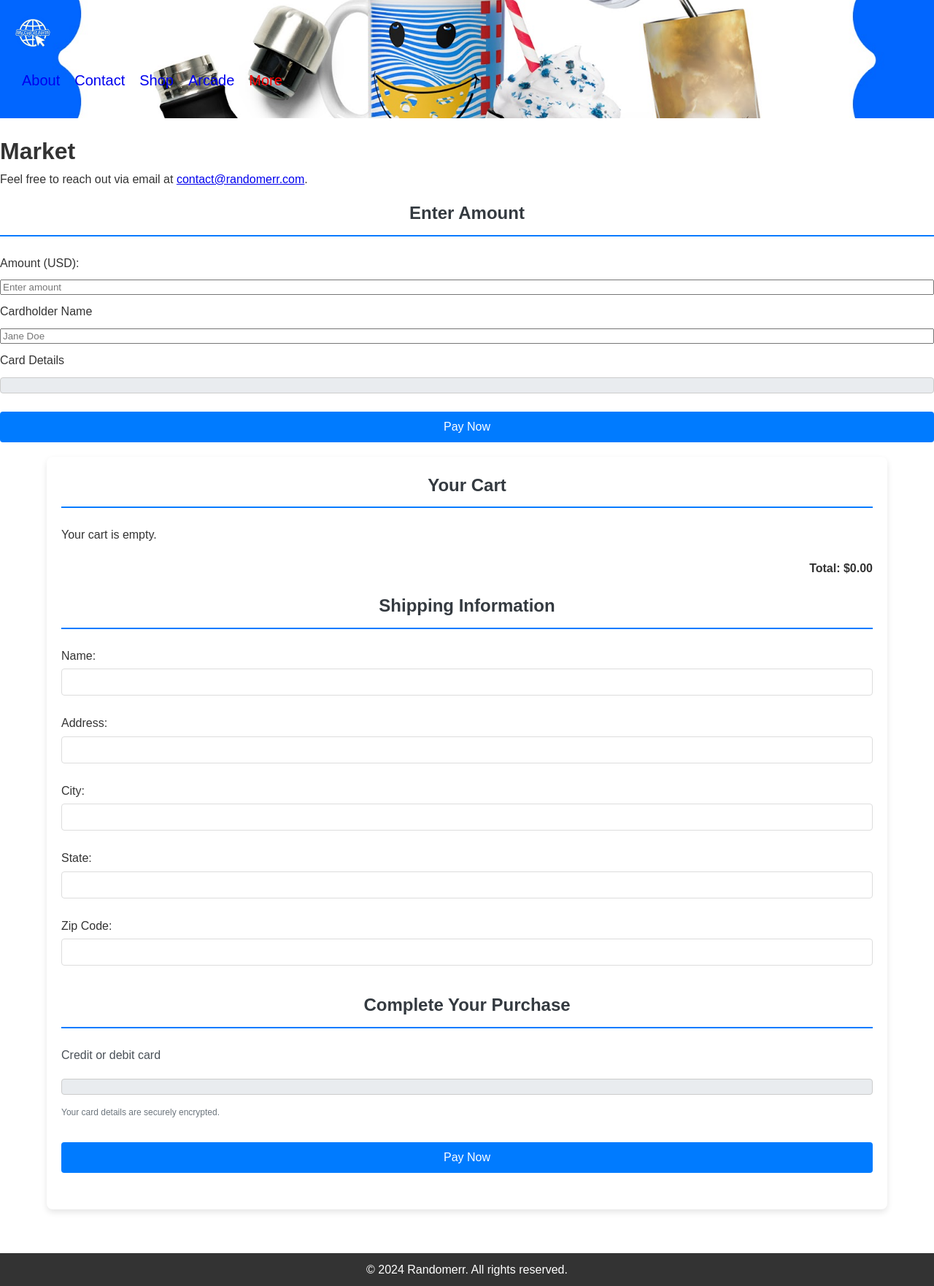
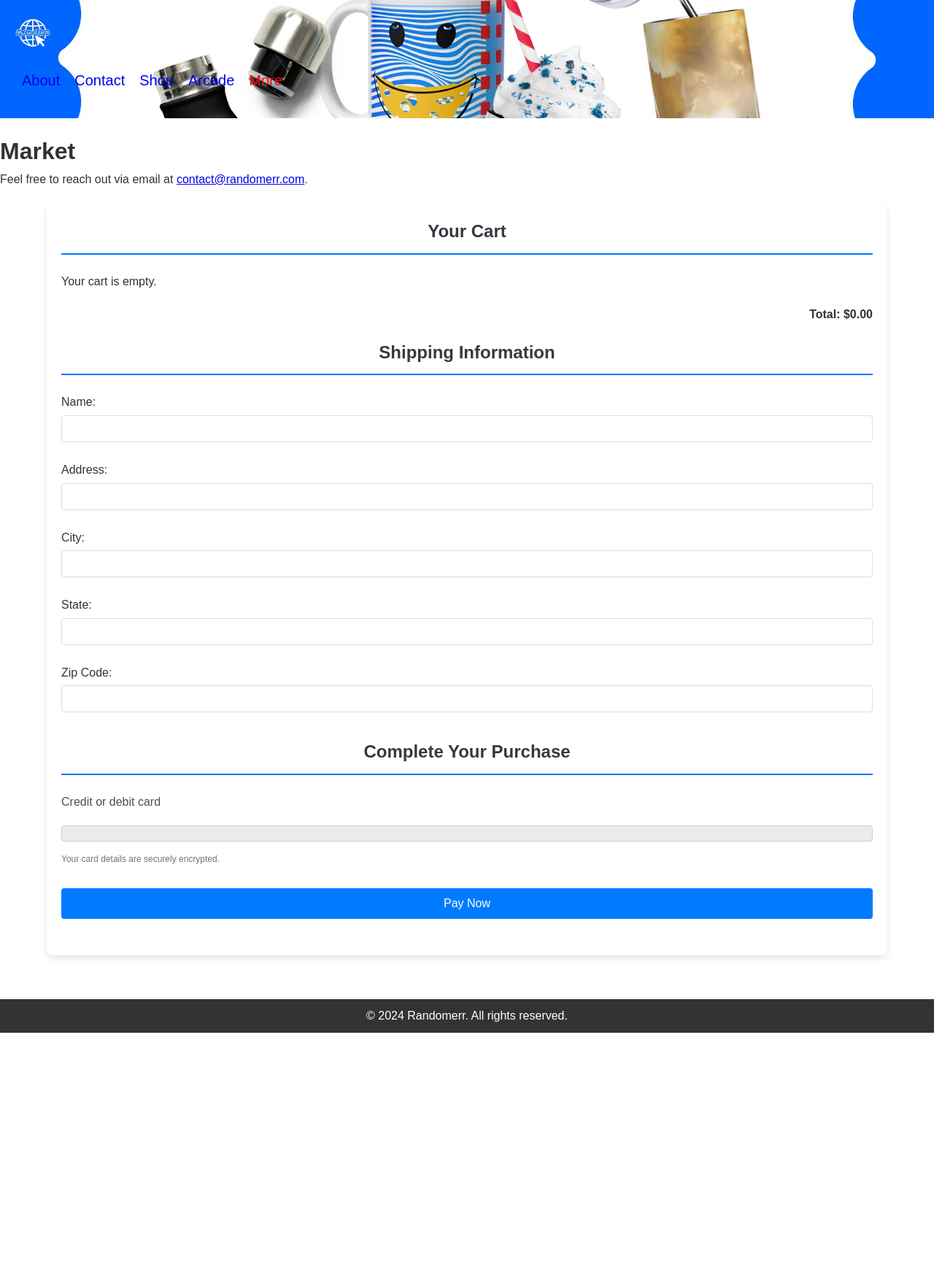
Before and after one commit to m-cochran/Randomerr, a Jekyll site: the page built from market.md, in a window 1280 px wide. Shown: the whole page at 73% size. Built offline with Jekyll 4.4.1, drawn with Linux system fonts in a browser that asks for light colours; after the commit the page ends 1415 px from its top, so only the background shows below that; some of the changed lines change nothing that is shown.

Commit message:
Update market.md

```diff
--- a/market.md
+++ b/market.md
@@ -9,115 +9,6 @@ permalink: /market/
 Feel free to reach out via email at [contact@randomerr.com](mailto:contact@randomerr.com).
 
 
-  <title>Stripe Checkout</title>
-  <script src="https://js.stripe.com/v3/"></script>
-  <style>
-    form {
-      display: flex;
-      flex-direction: column;
-      gap: 10px;
-    }
-    label {
-      text-align: left;
-    }
-    #card-element {
-      padding: 10px;
-      border: 1px solid #ccc;
-      border-radius: 4px;
-    }
-    button {
-      padding: 10px;
-      background-color: #007bff;
-      color: white;
-      border: none;
-      cursor: pointer;
-      border-radius: 4px;
-    }
-    button:disabled {
-      background-color: #ccc;
-      cursor: not-allowed;
-    }
-  </style>
-
-  <h2>Enter Amount</h2>
-  <form id="payment-form">
-    <label for="amount">Amount (USD):</label>
-    <input id="amount" type="number" placeholder="Enter amount" required min="1" />
-
-    <label for="cardholder-name">Cardholder Name</label>
-    <input id="cardholder-name" type="text" placeholder="Jane Doe" required />
-
-    <label for="card-element">Card Details</label>
-    <div id="card-element"></div>
-    <!-- Stripe injects card input here -->
-
-    <button id="submit-button" type="submit">Pay Now</button>
-  </form>
-
-  <div id="payment-status"></div>
-
-  <script>
-    // Initialize Stripe
-    var stripe = Stripe("pk_test_51PulULDDaepf7cjiBCJQ4wxoptuvOfsdiJY6tvKxW3uXZsMUome7vfsIORlSEZiaG4q20ZLSqEMiBIuHi7Fsy9dP00nytmrtYb");
-    var elements = stripe.elements();
-    var card = elements.create("card");
-    card.mount("#card-element");
-
-    var form = document.getElementById("payment-form");
-    var submitButton = document.getElementById("submit-button");
-    var paymentStatus = document.getElementById("payment-status");
-
-    form.addEventListener("submit", function (event) {
-      event.preventDefault();
-      submitButton.disabled = true; // Disable button to prevent multiple submissions
-      paymentStatus.textContent = ""; // Clear previous status
-
-      var amount = document.getElementById("amount").value;
-      var cardholderName = document.getElementById("cardholder-name").value;
-
-      if (!amount || amount <= 0) {
-        alert("Please enter a valid amount.");
-        submitButton.disabled = false; // Re-enable button
-        return;
-      }
-
-      // Create payment intent via your backend (Vercel endpoint)
-      fetch('https://backend-github-io.vercel.app/api/create-payment-intent', {
-        method: 'POST',
-        headers: {
-          'Content-Type': 'application/json',
-        },
-        body: JSON.stringify({ amount: Math.round(amount * 100) }), // Convert dollars to cents
-      })
-      .then(function(response) {
-        return response.json();
-      })
-      .then(function(data) {
-        return stripe.confirmCardPayment(data.clientSecret, {
-          payment_method: {
-            card: card,
-            billing_details: {
-              name: cardholderName,
-            },
-          },
-        });
-      })
-      .then(function(result) {
-        if (result.error) {
-          paymentStatus.textContent = result.error.message;
-          submitButton.disabled = false; // Re-enable button
-        } else {
-          if (result.paymentIntent.status === 'succeeded') {
-            paymentStatus.textContent = 'Payment succeeded!';
-          }
-        }
-      })
-      .catch(function(error) {
-        paymentStatus.textContent = 'Payment failed: ' + error.message;
-        submitButton.disabled = false; // Re-enable button
-      });
-    });
-  </script>
 
 
 
```
